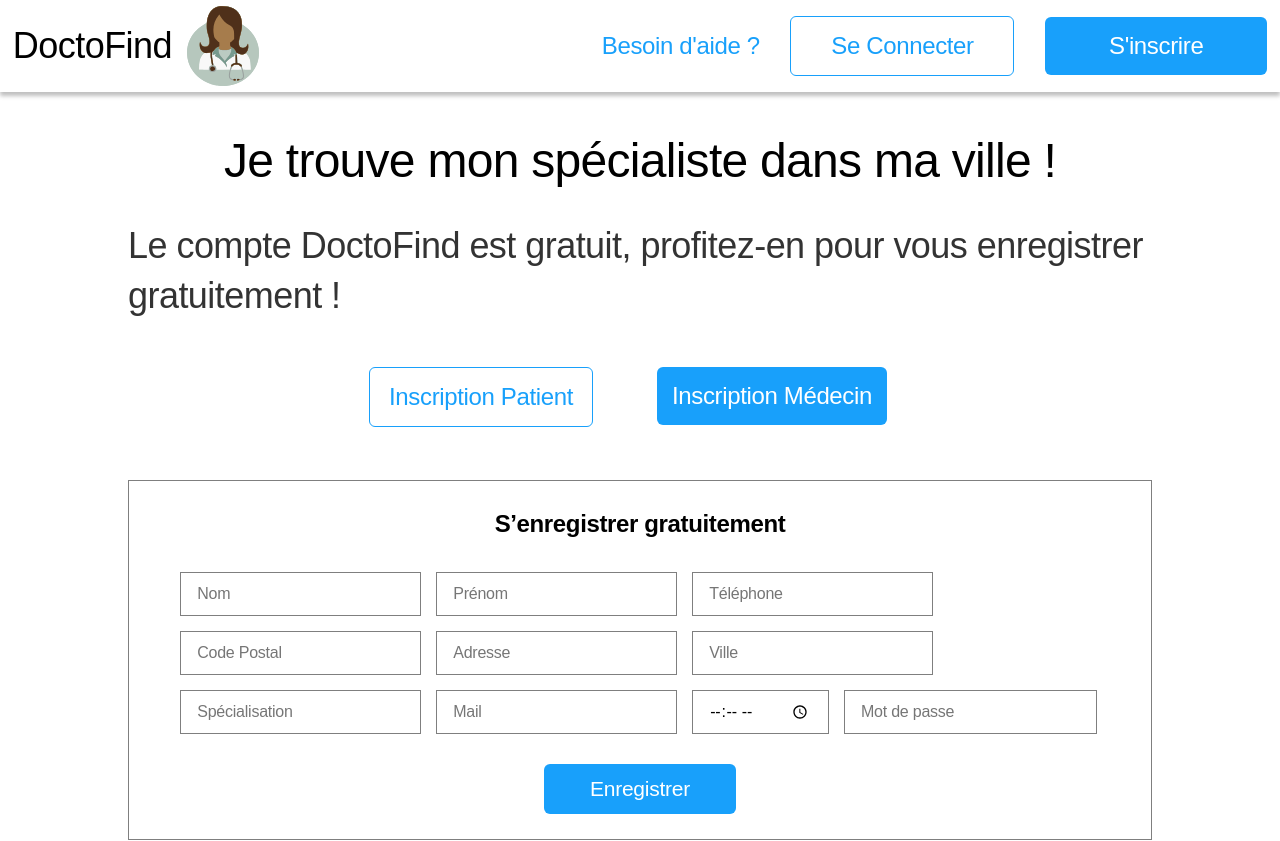
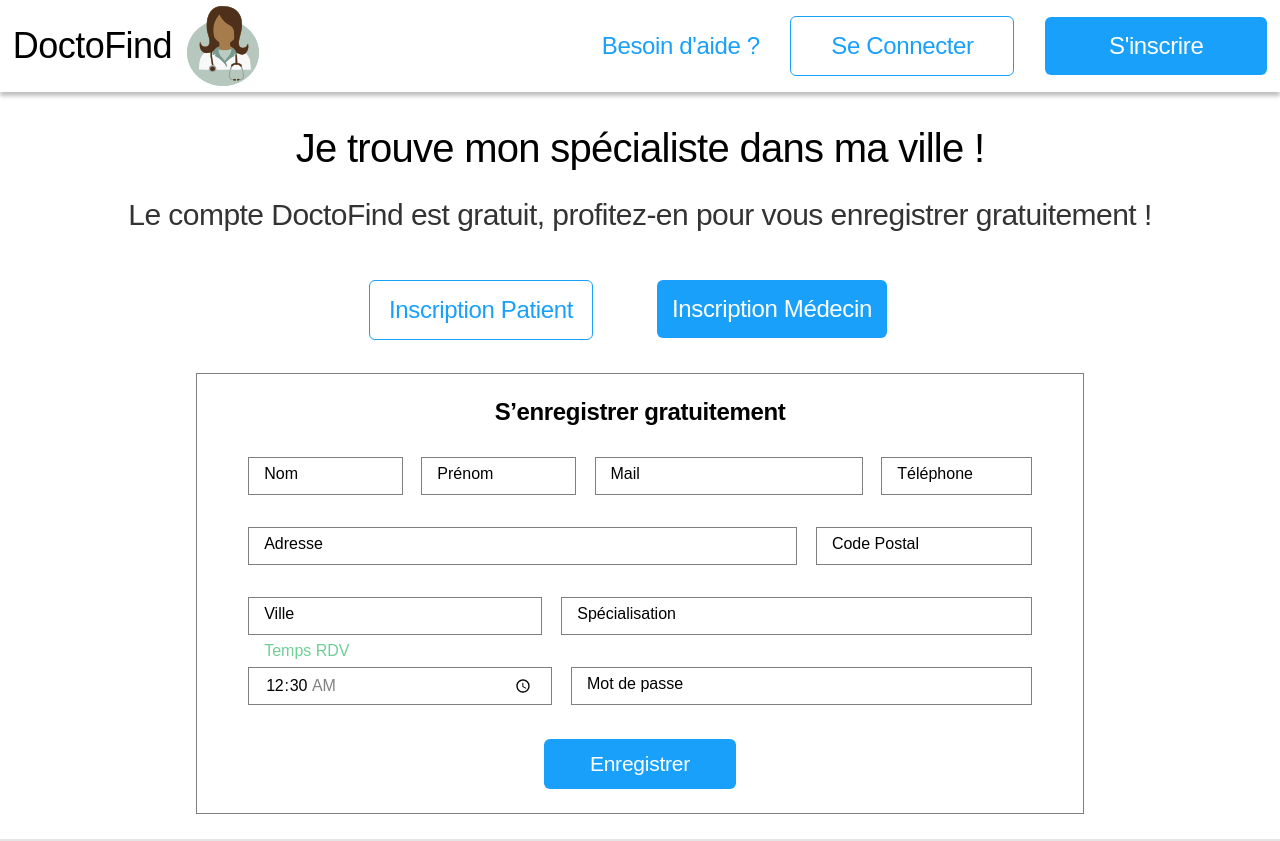
Before and after one commit to kallso/MedecinRDV, an Angular app in the folder frontMedecinRDV/: page /form-medecin in a window 1280 px wide. Shown: the top 841 px of the page. Built offline with nearby package versions, Linux system fonts and the light colour scheme; a web font is replaced by a local one.

Commit message:
[front] css du formulaire medecin fini + validation des champs en front en cours

```diff
--- a/frontMedecinRDV/src/app/header/header.component.html
+++ b/frontMedecinRDV/src/app/header/header.component.html
@@ -1,5 +1,5 @@
 <div class="left-menu">
-  <a href="#">DoctoFind <img src="../../assets/images/logo.svg"/></a>
+  <a href="#">DoctoFind <img src="../../assets/images/logo.svg" alt="logo"/></a>
 </div>
 <div class="right-menu">
   <ul>
@@ -10,7 +10,7 @@
       <a href="#" class="button white">Se Connecter</a>
     </li>
     <li>
-      <a routerLink="register" class="button blue">S'inscrire</a>
+      <a routerLink="register/form-medecin" class="button blue">S'inscrire</a>
     </li>
   </ul>
 </div>
--- a/frontMedecinRDV/src/app/register/form-medecin/form-medecin.component.css
+++ b/frontMedecinRDV/src/app/register/form-medecin/form-medecin.component.css
@@ -3,7 +3,9 @@
   flex-direction: column;
   align-items: center;
   border: solid 1px rgba(0, 0, 0, 0.5);
-  padding: 25px 4vw;
+  padding: 20px 4vw 24px 4vw;
+  width: 61.22vw;
+  box-sizing: content-box;
 }
 
 h3 {
@@ -13,13 +15,37 @@ h3 {
 
 .inputs {
   display: flex;
-  gap: 15px;
+  row-gap: 32px;
+  column-gap: 2.4%;
   flex-wrap: wrap;
-  padding: 30px 0;
+  padding: 27px 0 34px 0;
+}
+
+.form-field {
+  position: relative;
+  flex: 1;
+  min-width: 125px;
+}
+
+label {
+  position: absolute;
+  left: 16px;
+  top: -65%;
+  transition: .3s;
+}
+
+input:placeholder-shown + label {
+  top: 21%;
+  left: 16px;
+}
+
+input:focus + label {
+  left: 16px;
+  top: -65%;
 }
 
 input {
-  height: 42px;
+  height: 38px;
   border: solid 1px rgba(0, 0, 0, 0.5);
   font-size: 16px;
   font-weight: normal;
@@ -28,6 +54,7 @@ input {
   line-height: 1.6;
   letter-spacing: -0.23px;
   padding: 0 16px;
+  width: 100%;
 }
 
 input::placeholder {
@@ -44,6 +71,54 @@ input[type=password]::placeholder {
   font-weight: normal;
 }
 
+.ng-valid + label {
+  color: var(--green);
+}
+
+.ng-dirty.ng-invalid + label {
+  color: var(--red);
+}
+
+#nom-field {
+  flex-basis: 15.5%;
+}
+
+#prenom-field {
+  flex-basis: 15.5%;
+}
+
+#mail-field {
+  flex-basis: 30%;
+}
+
+#telephone-field {
+  flex-basis: 15%;
+}
+
+#adresse-field {
+  flex-basis: 52.5%;
+}
+
+#codePostal-field {
+  flex-basis: 10%;
+}
+
+#ville-field {
+  flex-basis: 30%;
+}
+
+#specialisation-field {
+  flex-basis: 52.5%;
+}
+
+#tempsRDV-field {
+  flex-basis: 10%;
+}
+
+#password-field {
+  flex-basis: 30%;
+}
+
 button[type=submit] {
   margin: auto;
   font-size: 21px;
@@ -51,4 +126,5 @@ button[type=submit] {
   line-height: normal;
   letter-spacing: -0.23px;
   height: 50px;
+  box-sizing: border-box;
 }
--- a/frontMedecinRDV/src/app/register/form-medecin/form-medecin.component.html
+++ b/frontMedecinRDV/src/app/register/form-medecin/form-medecin.component.html
@@ -1,96 +1,135 @@
 <h3>S’enregistrer gratuitement</h3>
-<form [formGroup]="formMedecin" (ngSubmit)="onSubmit()">
+<form ngNativeValidate [formGroup]="formMedecin" (ngSubmit)="onSubmit()">
   <div class="inputs">
+
+    <div class="form-field" id="nom-field">
       <input
         type="text"
         name="nom"
         id="nom"
         formControlName="nom"
-      placeholder="Nom"
+        placeholder=" "
         [required]="true"
       />
+      <label for="nom">Nom</label>
+    </div>
 
+    <div class="form-field" id="prenom-field">
       <input
         type="text"
         name="prenom"
         id="prenom"
         formControlName="prenom"
-      placeholder="Prénom"
+        placeholder=" "
         [required]="true"
       />
+      <label for="prenom">Prénom</label>
+    </div>
 
+    <div class="form-field" id="mail-field">
+      <input
+        type="email"
+        name="mail"
+        id="mail"
+        formControlName="mail"
+        placeholder=" "
+        [required]="true"
+      />
+      <label for="mail">Mail</label>
+    </div>
+
+    <div class="form-field" id="telephone-field">
       <input
         type="tel"
         name="telephone"
         id="telephone"
+        minlength="10"
         formControlName="telephone"
-      placeholder="Téléphone"
+        placeholder=" "
         [required]="true"
       />
+      <label for="telephone">Téléphone</label>
+    </div>
 
-    <input
-      type="text"
-      name="codePostal"
-      id="codePostal"
-      formControlName="codePostal"
-      placeholder="Code Postal"
-      [required]="true"
-    />
-
+    <div class="form-field" id="adresse-field">
       <input
         type="text"
         name="adresse"
         id="adresse"
         formControlName="adresse"
-      placeholder="Adresse"
+        placeholder=" "
         [required]="true"
       />
+      <label for="adresse">Adresse</label>
+    </div>
 
+    <div class="form-field" id="codePostal-field">
+      <input
+        type="number"
+        name="codePostal"
+        id="codePostal"
+        pattern="^(?:[0-8]\d|9[0-8])\d{3}$"
+        formControlName="codePostal"
+        placeholder=" "
+        [required]="true"
+      />
+      <label for="codePostal">Code Postal</label>
+    </div>
+
+    <div class="form-field" id="ville-field">
       <input
         type="text"
         name="ville"
         id="ville"
         formControlName="ville"
-      placeholder="Ville"
+        placeholder=" "
         [required]="true"
       />
+      <label for="ville">Ville</label>
+    </div>
 
+    <div class="form-field" id="specialisation-field">
       <input
+        appTestColorBlue
         type="text"
         name="specialisation"
         id="specialisation"
         formControlName="specialisation"
-      placeholder="Spécialisation"
+        placeholder=" "
         [required]="true"
       />
+      <label for="specialisation">Spécialisation</label>
+    </div>
 
+    <div class="form-field" id="tempsRDV-field">
       <input
-      type="email"
-      name="mail"
-      id="mail"
-      formControlName="mail"
-      placeholder="Mail"
+        type="time"
+        value="00:30"
+        min="00:15"
+        max="03:00"
+        step="900"
+        name="tempsRDV"
+        id="tempsRDV"
+        #tempsRDV
+        formControlName="tempsRDV"
+        placeholder=" "
         [required]="true"
       />
+      <label for="tempsRDV">Temps RDV</label>
+    </div>
 
-    <input
-      type="time"
-      value=""
-      name="tempsRDV"
-      id="tempsRDV"
-      formControlName="tempsRDV"
-      placeholder="Temps RDV"
-      [required]="true"
-    />
-
+    <div class="form-field" id="password-field">
       <input
         type="password"
         name="password"
         id="password"
+        minlength="5"
         formControlName="password"
-      placeholder="Mot de passe"
+        placeholder=" "
         [required]="true"
       />
+      <label for="password">Mot de passe</label>
+    </div>
 
   </div>
 
--- a/frontMedecinRDV/src/app/register/form-medecin/form-medecin.component.ts
+++ b/frontMedecinRDV/src/app/register/form-medecin/form-medecin.component.ts
@@ -1,5 +1,5 @@
-import {Component, OnDestroy, OnInit} from '@angular/core';
-import {FormControl, FormGroup} from '@angular/forms';
+import {Component, OnDestroy, OnInit, ViewChild} from '@angular/core';
+import {FormControl, FormGroup, Validators} from '@angular/forms';
 import {Subscription} from 'rxjs';
 import {MedecinService} from '../../services/medecin.service';
 
@@ -11,22 +11,26 @@ import {MedecinService} from '../../services/medecin.service';
 export class FormMedecinComponent implements OnInit, OnDestroy {
   formMedecin: FormGroup;
   souscriptionMedecinAjoute: Subscription;
+  @ViewChild('tempsRDV', {static: true}) tempsRdvEl;
 
-  constructor(private medecinService: MedecinService) {}
+  constructor(private medecinService: MedecinService) {
+  }
 
   ngOnInit(): void {
     this.formMedecin = new FormGroup({
       nom: new FormControl(),
       prenom: new FormControl(),
+      mail: new FormControl(null, Validators.email),
       telephone: new FormControl(),
+      adresse: new FormControl(),
       codePostal: new FormControl(),
-      adresse: new FormControl(),
       ville: new FormControl(),
       specialisation: new FormControl(),
-      mail: new FormControl(),
-      tempsRDV: new FormControl(),
+      tempsRDV: new FormControl('00:30'),
       password: new FormControl(),
     });
+
+    this.formMedecin.get('tempsRDV').setValidators(control => !this.tempsRdvEl.nativeElement.reportValidity() ? {tempsRdvEl: true} : null);
   }
 
   onSubmit() {
@@ -42,6 +46,7 @@ export class FormMedecinComponent implements OnInit, OnDestroy {
           // TODO : Gestion de l'erreur
         }
       );
+
   }
 
   ngOnDestroy(): void {
@@ -49,5 +54,4 @@ export class FormMedecinComponent implements OnInit, OnDestroy {
       this.souscriptionMedecinAjoute.unsubscribe();
     }
   }
-
 }
--- a/frontMedecinRDV/src/app/register/register.component.css
+++ b/frontMedecinRDV/src/app/register/register.component.css
@@ -2,20 +2,20 @@
   display: flex;
   flex-direction: column;
   align-items: center;
-  padding: 0 10vw;
+  padding: 3.1vh 5vw;
 }
 
 h1 {
-  margin-bottom: 24px;
+  margin: 0 0 2vh 0;
 }
 
 h2 {
-  margin-top: 0;
+  margin: 0 0 1.5vh 0;
 }
 
 ul {
   display: flex;
-  margin-bottom: 53px;
+  margin: 4.1vh;
 }
 
 li {
--- a/frontMedecinRDV/src/styles.css
+++ b/frontMedecinRDV/src/styles.css
@@ -449,11 +449,13 @@
 /* VARS */
 :root {
   --azure: #18a0fb;
+  --green: #6fcf97;
+  --red: #eb5757;
   --black: #000;
   --light-grey: rgba(0, 0, 0, 0.8);
   --white: #fff;
   --header-height: 93px;
-  --footer-height: 122px;
+  --footer-height: 92px;
 }
 
 /* TYPOGRAPHY */
@@ -464,17 +466,18 @@ body {
 
 * {
   font-family: Montserrat, sans-serif;
+  box-sizing: border-box;
 }
 
 h1 {
-  font-size: 48px;
+  font-size: 40px;
   font-weight: 300;
   line-height: 1.5;
   letter-spacing: -0.72px;
 }
 
 h2 {
-  font-size: 36px;
+  font-size: 30px;
   font-weight: 300;
   line-height: 1.39;
   letter-spacing: -0.54px;
@@ -555,4 +558,7 @@ button:active:after {
   min-width: 192px;
   justify-content: center;
   align-items: center;
+  box-sizing: content-box;
 }
+
+/* Bonne taille maquette pour un desktop 1980 * 1080 : 1980 * 970 */
```
Also changed, not shown: frontMedecinRDV/src/app/app.module.ts (+9 -9 lines), frontMedecinRDV/src/app/register/register.module.ts (+8 -8 lines). Lines whose indentation alone changed are shown as unchanged.
